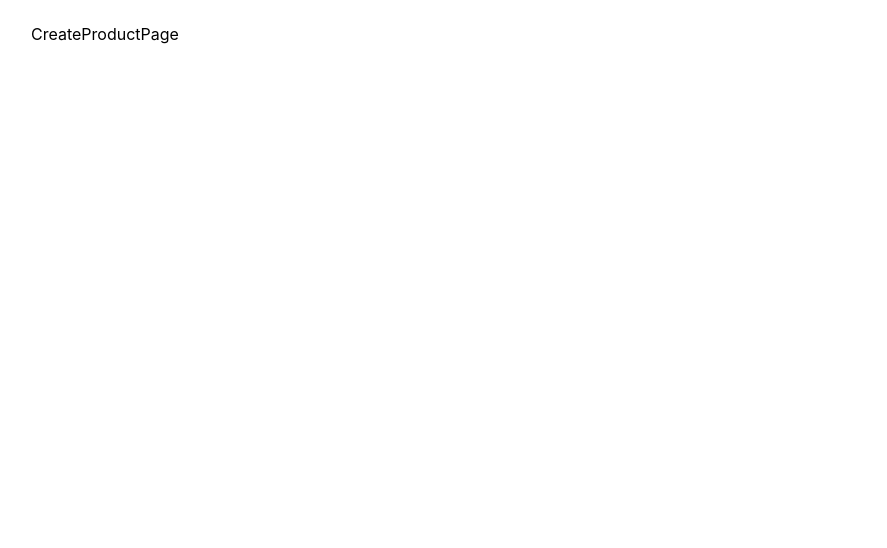
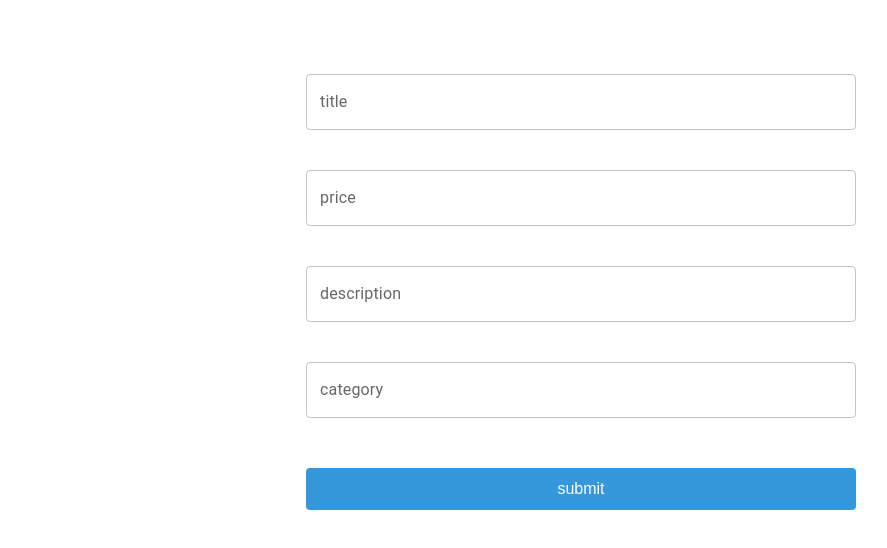
Before and after one commit to lopez2730/alfredo-lopez-react-test, a React (Vite) app: page /products/create in a window 1280 px wide. Shown: the top 548 px of the page, without its empty margins (59-946 px from the left). Built offline with nearby package versions, Linux system fonts and the light colour scheme; sample sign-in values are in the browser's storage.

Commit message:
delete and create product

```diff
--- a/package.json
+++ b/package.json
@@ -16,6 +16,7 @@
     "@mui/icons-material": "^6.1.2",
     "@mui/material": "^6.1.2",
     "axios": "^1.7.7",
+    "canvas-confetti": "^1.9.3",
     "react": "^18.2.0",
     "react-dom": "^18.2.0",
     "react-hook-form": "^7.53.0",
@@ -25,6 +26,7 @@
     "zustand": "5.0.0-rc.2"
   },
   "devDependencies": {
+    "@types/canvas-confetti": "^1.6.4",
     "@types/react": "^18.2.15",
     "@types/react-dom": "^18.2.7",
     "@typescript-eslint/eslint-plugin": "^6.0.0",
--- a/src/auth/components/LoginForm.tsx
+++ b/src/auth/components/LoginForm.tsx
@@ -1,4 +1,6 @@
 import { useContext, useState } from 'react';
+import CloseIcon from '@mui/icons-material/Close';
+import { useProductsStore } from '../../store/products';
 import { AuthContext } from '../context';
 import { useNavigate } from 'react-router-dom';
 import styles from './LoginForm.module.scss';
@@ -6,8 +8,6 @@ import { Alert, Button, Collapse, IconButton, TextField } from '@mui/material';
 import * as yup from 'yup';
 import { useForm } from 'react-hook-form';
 import { yupResolver } from '@hookform/resolvers/yup';
-import CloseIcon from '@mui/icons-material/Close';
-import { useProductsStore } from '../../store/products';
 
 
 export const LoginForm = () => {
--- /dev/null
+++ b/src/products/pages/CreateProductPage.module.scss
@@ -0,0 +1,54 @@
+
+
+.cont {
+  display: flex;
+  flex-direction: column;
+  align-items: center;
+  justify-content: center;
+  text-align: center;
+}
+
+.newProductsContianer {
+  display: flex;
+  flex-direction: column;
+  align-items: center;
+  justify-content: center;
+  text-align: center;
+}
+
+.container {
+  display: flex;
+  flex-direction: column;
+  margin: 10px;
+  width: 50%;
+  text-align: -webkit-center;
+}
+
+.cardContainer {
+  display: flex;
+  flex-direction: row;
+  gap: 20px;
+}
+
+.cardsContainer {
+  display: flex;
+  flex-direction: row;
+  gap: 20px;
+
+}
+
+.loginButton {
+  width: 100%;
+  padding: 0.75rem;
+  background-color:  #3498db;
+  color: white;
+  font-size: 1rem;
+  border: none;
+  border-radius: 4px;
+  cursor: pointer;
+  transition: background-color 0.3s ease;
+  margin-top: 50px;
+  &:hover {
+    background-color: #2e86c1;
+  }
+}
--- a/src/products/pages/CreateProductPage.tsx
+++ b/src/products/pages/CreateProductPage.tsx
@@ -1,5 +1,139 @@
+import * as yup from 'yup';
+import { useForm } from 'react-hook-form';
+import { yupResolver } from '@hookform/resolvers/yup';
+import { Alert, Button, Card, CardContent, TextField, Typography } from '@mui/material';
+import styles from './CreateProductPage.module.scss';
+import { useProductsStore } from '../../store/products';
+import { useState } from 'react';
+import { Products } from '../../types';
+import { api } from '../../services/config';
+
+
 export const CreateProductPage = () => {
+  const addProduct = useProductsStore((state) => state.addProduct);
+  const deleteTitle = useProductsStore(state => state.deleteProduct)
+
+  const [newProducts, setNewProducts] = useState<Products[]>([])
+  console.log("🚀 ~ CreateProductPage ~ newProducts:", newProducts)
+
+
+  const schema = yup.object().shape({
+    title: yup.string().required('title is requiered'),
+    price: yup.number().required('La contraseña es requerida'),
+    description: yup.string().required('La contraseña es requerida'),
+    category: yup.string().required('La contraseña es requerida'),
+  });
+  const {
+    register,
+    handleSubmit,
+    reset,
+    formState: { errors },
+  } = useForm({
+    resolver: yupResolver(schema),
+  });
+
+
+  const onsubmit = async (data: any) => {
+    const newProduct = {
+      title: data.title,
+      price: data.price,
+      description: data.description,
+      category: data.category,
+    };
+    setNewProducts([ newProduct, ...newProducts ])
+    addProduct(newProduct);
+    reset()
+    try {
+      await api.post(`products`,{newProduct})
+    } catch (err) {
+      console.log('err', err)
+    }
+
+  }
+
+  const deleteProduct = (title: string) => {
+    deleteTitle(title)
+    setNewProducts(newProducts.filter((product) => product.title !== title));
+  }
+
   return (
-    <div>CreateProductPage</div>
+    <div className={styles.cont}>
+      <div className={styles.cardsContainer}>
+        {newProducts.map(p => (
+          <div className={styles.cardContainer} key={p.price}>
+            <Card sx={{ maxWidth: 345 }}>
+              <CardContent>
+                <Typography gutterBottom variant="h5" component="div">
+                  {p.title}
+                  {' '}
+                  ${p.price}
+                </Typography>
+                <Typography variant="body2" sx={{ color: 'text.secondary' }}>
+                {p.description}
+                </Typography>
+                <Typography variant="body2" sx={{ color: 'text.secondary' }}>
+                {p.category}
+                </Typography>
+              </CardContent>
+              <Button sx={{color: 'red'}} onClick={() => deleteProduct(p.title)}>delete</Button>
+            </Card>
+          </div>
+        ))}
+      </div>
+      <div className={styles.container}>
+        <TextField
+          {...register('title')}
+          sx={{ marginTop: 5 }}
+          error={errors.title ? true : false}
+          label={'title'}
+          id="title"
+          variant="outlined"
+        />
+        {errors.title && (
+          <Alert severity="error">{errors.title.message?.toString()}</Alert>
+        )}
+        <TextField
+          {...register('price')}
+          sx={{ marginTop: 5 }}
+          error={errors.price ? true : false}
+          label={'price'}
+          id="price"
+          type={'number'}
+          variant="outlined"
+        />
+        {errors.price && (
+          <Alert severity="error">{errors.price.message?.toString()}</Alert>
+        )}
+
+        <TextField
+          {...register('description')}
+          sx={{ marginTop: 5 }}
+          error={errors.description ? true : false}
+          label={'description'}
+          id="description"
+          variant="outlined"
+        />
+        {errors.description && (
+          <Alert severity="error">{errors.description.message?.toString()}</Alert>
+        )}
+
+        <TextField
+          {...register('category')}
+          sx={{ marginTop: 5 }}
+          error={errors.category ? true : false}
+          label={'category'}
+          id="category"
+          variant="outlined"
+        />
+        {errors.category && (
+          <Alert severity="error">{errors.category.message?.toString()}</Alert>
+        )}
+        <button onClick={handleSubmit(onsubmit)}
+          className={styles.loginButton}
+        >
+          submit
+        </button>
+      </div>
+    </div>
   )
 }
--- a/src/products/pages/ProductDataPage.tsx
+++ b/src/products/pages/ProductDataPage.tsx
@@ -11,7 +11,6 @@ export const ProductDataPage = () => {
   const productId = id && parseInt(id, 10)
 
   const dataProduct = products.filter(p => p.id === productId);
-  console.log("🚀 ~ ProductDataPage ~ dataProduct:", dataProduct)
 
 
   return (
@@ -30,7 +29,7 @@ export const ProductDataPage = () => {
             {' '}
             ${dataProduct[0].price}
           </Typography>
-          <Rating readOnly name="half-rating" defaultValue={dataProduct[0].rating.rate} precision={0.5} />
+          <Rating readOnly name="half-rating" defaultValue={dataProduct[0].rating?.rate} precision={0.5} />
           <Typography variant="body2" sx={{ color: 'text.secondary' }}>
             {dataProduct[0].description}
           </Typography>
--- a/src/products/pages/ProductsPage.module.scss
+++ b/src/products/pages/ProductsPage.module.scss
@@ -1,5 +1,14 @@
 .h1 {
   text-align: center;
+}
+
+.buttonsNavigation{
+  display: flex;
+  flex-direction: row;
+  justify-content: center;
+  gap: 10px;
+  width: 100%;
+  margin-bottom: 50px;
 }
 
 .container {
@@ -30,3 +39,20 @@
     background-color: #2e86c1;
   }
 }
+
+.linkButton {
+  margin-bottom: 10px;
+  width: 25%;
+  padding: 0.75rem;
+  background-color:  #3498db;
+  color: white;
+  font-size: 1rem;
+  border: none;
+  border-radius: 4px;
+  cursor: pointer;
+  transition: background-color 0.3s ease;
+
+  &:hover {
+    background-color: #2e86c1;
+  }
+}
--- a/src/products/pages/ProductsPage.tsx
+++ b/src/products/pages/ProductsPage.tsx
@@ -18,8 +18,10 @@ export const ProductsPage = () => {
   return (
     <div  className={styles.container}>
       <h1 className={styles.h1}>{user?.name}</h1>
-      <Link to={'/users'}>users</Link>
-      <Link to={'/create-product'}>create product</Link>
+      <div className={styles.buttonsNavigation}>
+        <Link className={styles.linkButton} style={{textDecoration: 'none'}} to={'/users'}>users</Link>
+        <Link className={styles.linkButton} style={{textDecoration: 'none'}} to={'/products/create'}>create product</Link>
+      </div>
       <ProductTable />
 
       <div className={styles.buttonContainer}>
--- a/src/products/routes/Menuroutes.tsx
+++ b/src/products/routes/Menuroutes.tsx
@@ -1,4 +1,4 @@
-import { Route, Routes } from 'react-router-dom';
+import { Navigate, Route, Routes } from 'react-router-dom';
 import { ProductsPage } from '../pages/ProductsPage';
 import { ProductDataPage } from '../pages/ProductDataPage';
 import { UsersPage } from '../pages/UsersPage';
@@ -12,6 +12,8 @@ export const Menuroutes = () => {
         <Route path='/products/:id' element={<ProductDataPage />} />
         <Route path='/users' element={<UsersPage />} />
         <Route path='/products/create' element={<CreateProductPage />} />
+
+        <Route path="*" element={<Navigate to="/products" replace />} />
       </Routes>
     </>
 
--- a/src/router/PublicRoute.tsx
+++ b/src/router/PublicRoute.tsx
@@ -10,8 +10,7 @@ interface Props {
 export const PublicRoute = ({ children }: Props ) => {
 
   const { logged } = useContext(AuthContext);
-
- return (!logged)
- ? children
- : <Navigate to='/products'/>
+  return (!logged)
+  ? children
+  : <Navigate to='/'/>
 }
--- /dev/null
+++ b/src/services/config.ts
@@ -0,0 +1,5 @@
+import axios from 'axios'
+
+export const api = axios.create({
+  baseURL: 'https://fakestoreapi.com/'
+})
```
Also changed, not shown: src/store/products.ts (+22 -8 lines), src/types.d.ts (+13 -2 lines), 1 other file (tests, documents, lock files or other folders).
